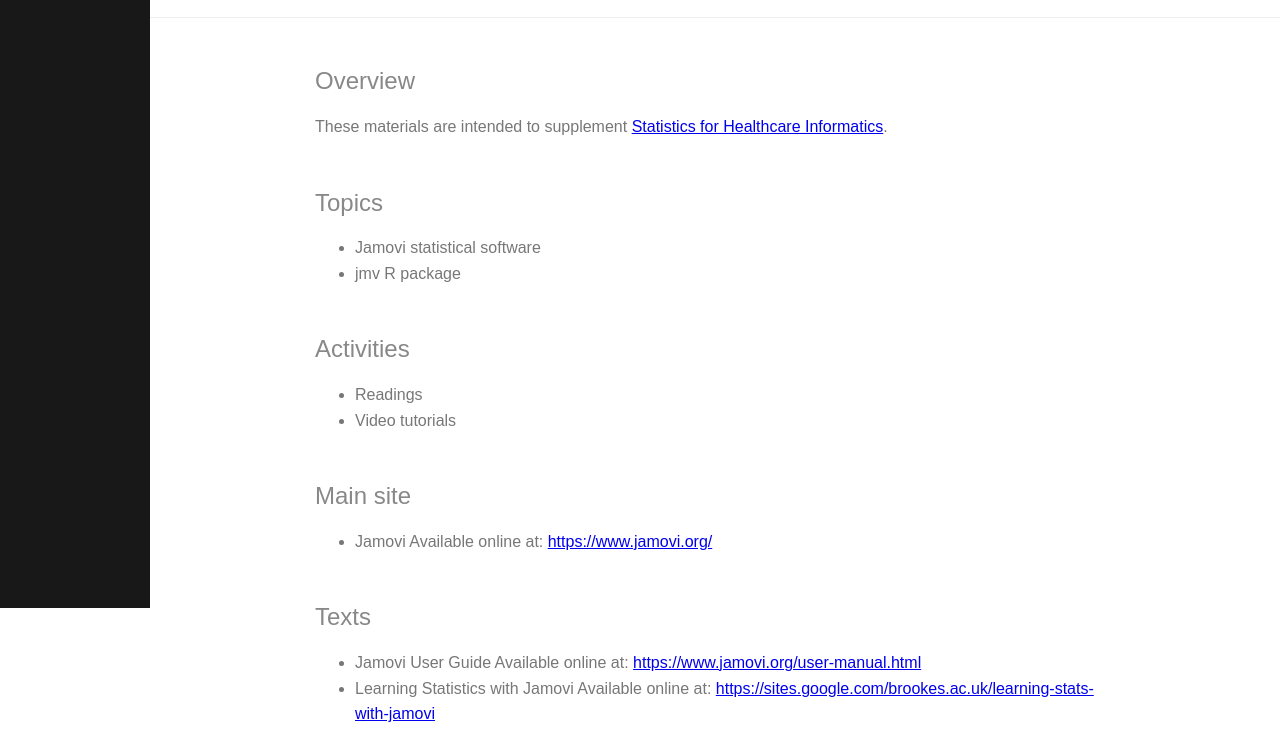
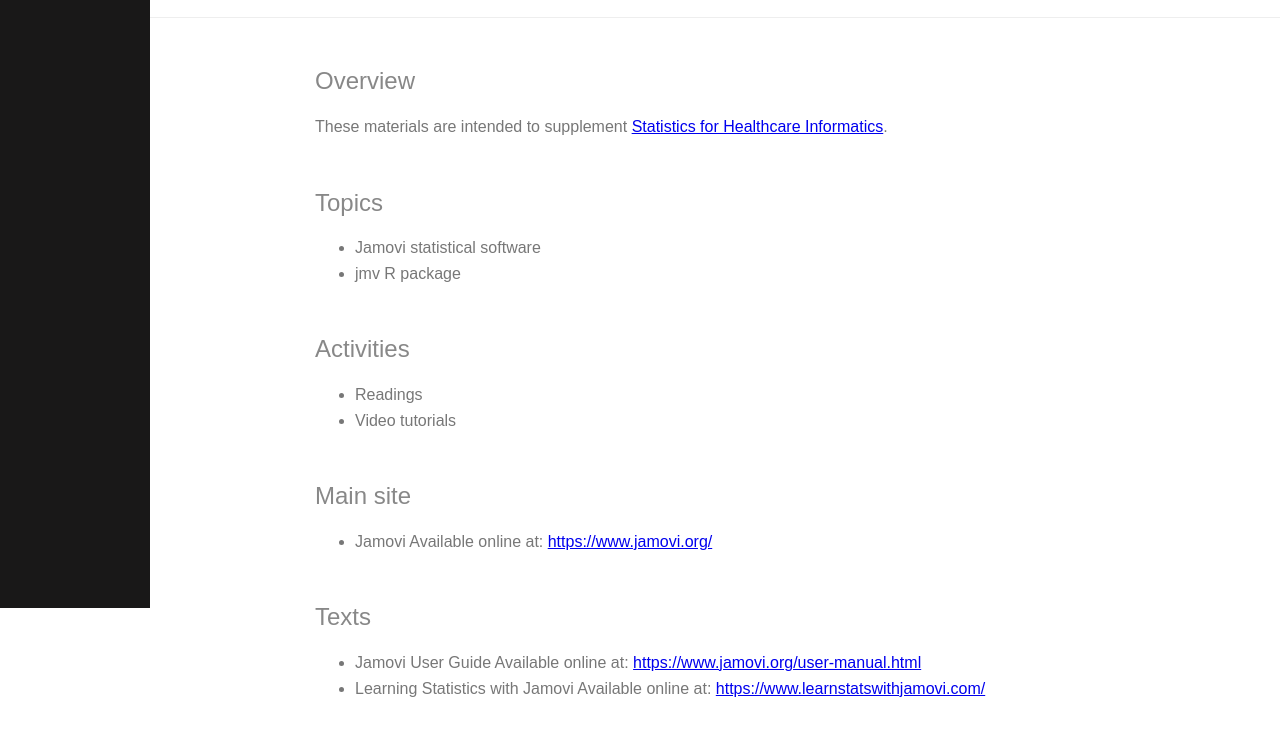
Before and after one commit to cmcntsh/statistics_jamovi, a plain HTML site: page index.html in a window 1280 px wide. Shown: the part 192-940 px from the top of the page. Drawn offline with nearby package versions, Linux system fonts and the light colour scheme.

Commit message:
fix book link

```diff
--- a/index.html
+++ b/index.html
@@ -75,7 +75,7 @@
 			<h2 class="content-subhead">Texts</h2>
 				<ul>
 					<li>Jamovi User Guide Available online at: <a href="https://www.jamovi.org/user-manual.html" target="_blank">https://www.jamovi.org/user-manual.html</a></li>
-					<li>Learning Statistics with Jamovi Available online at: <a href="https://sites.google.com/brookes.ac.uk/learning-stats-with-jamovi" target="_blank">https://sites.google.com/brookes.ac.uk/learning-stats-with-jamovi</a></li>
+					<li>Learning Statistics with Jamovi Available online at: <a href="https://www.learnstatswithjamovi.com/" target="_blank">https://www.learnstatswithjamovi.com/</a></li>
 
 				</ul>
 
```
